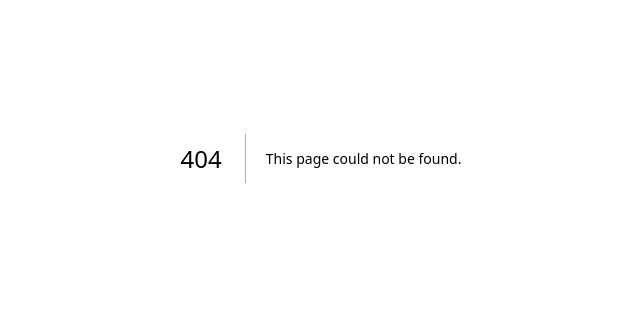
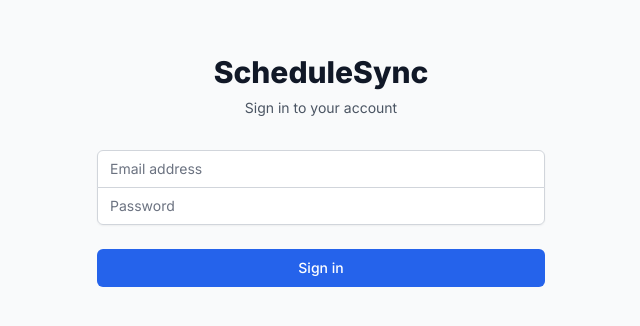
Before and after one commit to Txrissa-dev/schedulesync-web, a Next.js app: page /login in a window 1280 px wide. Before the commit this address had no page. Shown: the part 242-568 px from the top of the page, without its empty margins (319-959 px from the left). Built offline with nearby package versions, Linux system fonts and the light colour scheme; no server answers.

Commit message:
Sandbox autosave

```diff
--- /dev/null
+++ b/app/dashboard/layout.tsx
@@ -0,0 +1,79 @@
+'use client'
+
+import { useEffect, useState } from 'react'
+import { useRouter } from 'next/navigation'
+import { supabase } from '@/lib/supabase'
+
+export default function DashboardLayout({
+  children,
+}: {
+  children: React.ReactNode
+}) {
+  const router = useRouter()
+  const [loading, setLoading] = useState(true)
+  const [user, setUser] = useState<any>(null)
+
+  useEffect(() => {
+    const checkUser = async () => {
+      const { data: { session } } = await supabase.auth.getSession()
+
+      if (!session) {
+        router.push('/login')
+      } else {
+        setUser(session.user)
+        setLoading(false)
+      }
+    }
+
+    checkUser()
+
+    const { data: { subscription } } = supabase.auth.onAuthStateChange((_event, session) => {
+      if (!session) {
+        router.push('/login')
+      } else {
+        setUser(session.user)
+      }
+    })
+
+    return () => subscription.unsubscribe()
+  }, [router])
+
+  const handleSignOut = async () => {
+    await supabase.auth.signOut()
+    router.push('/login')
+  }
+
+  if (loading) {
+    return (
+      <div className="min-h-screen flex items-center justify-center">
+        <div className="text-lg">Loading...</div>
+      </div>
+    )
+  }
+
+  return (
+    <div className="min-h-screen bg-gray-100">
+      <nav className="bg-white shadow-sm">
+        <div className="max-w-7xl mx-auto px-4 sm:px-6 lg:px-8">
+          <div className="flex justify-between h-16">
+            <div className="flex items-center">
+              <h1 className="text-xl font-bold text-gray-900">ScheduleSync</h1>
+            </div>
+            <div className="flex items-center space-x-4">
+              <span className="text-sm text-gray-700">{user?.email}</span>
+              <button
+                onClick={handleSignOut}
+                className="px-4 py-2 text-sm font-medium text-white bg-red-600 rounded-md hover:bg-red-700"
+              >
+                Sign Out
+              </button>
+            </div>
+          </div>
+        </div>
+      </nav>
+      <main className="max-w-7xl mx-auto py-6 sm:px-6 lg:px-8">
+        {children}
+      </main>
+    </div>
+  )
+}
--- /dev/null
+++ b/app/dashboard/page.tsx
@@ -0,0 +1,79 @@
+'use client'
+
+import { useEffect, useState } from 'react'
+import { supabase } from '@/lib/supabase'
+
+export default function DashboardPage() {
+  const [userRole, setUserRole] = useState<string | null>(null)
+  const [loading, setLoading] = useState(true)
+
+  useEffect(() => {
+    const fetchUserRole = async () => {
+      try {
+        const { data: { user } } = await supabase.auth.getUser()
+
+        if (user) {
+          // TODO: Fetch user role from your database
+          // This is a placeholder - you'll need to adjust based on your schema
+          setUserRole('admin') // Temporary default
+        }
+      } catch (error) {
+        console.error('Error fetching user role:', error)
+      } finally {
+        setLoading(false)
+      }
+    }
+
+    fetchUserRole()
+  }, [])
+
+  if (loading) {
+    return <div className="text-center py-12">Loading dashboard...</div>
+  }
+
+  return (
+    <div className="px-4 py-6 sm:px-0">
+      <div className="bg-white shadow rounded-lg p-6">
+        <h2 className="text-2xl font-bold text-gray-900 mb-6">Dashboard</h2>
+
+        <div className="grid grid-cols-1 md:grid-cols-3 gap-6">
+          <div className="bg-blue-50 rounded-lg p-6">
+            <h3 className="text-lg font-semibold text-blue-900 mb-2">Centres</h3>
+            <p className="text-3xl font-bold text-blue-600">0</p>
+            <p className="text-sm text-blue-700 mt-2">Active centres</p>
+          </div>
+
+          <div className="bg-green-50 rounded-lg p-6">
+            <h3 className="text-lg font-semibold text-green-900 mb-2">Students</h3>
+            <p className="text-3xl font-bold text-green-600">0</p>
+            <p className="text-sm text-green-700 mt-2">Enrolled students</p>
+          </div>
+
+          <div className="bg-purple-50 rounded-lg p-6">
+            <h3 className="text-lg font-semibold text-purple-900 mb-2">Staff</h3>
+            <p className="text-3xl font-bold text-purple-600">0</p>
+            <p className="text-sm text-purple-700 mt-2">Active staff members</p>
+          </div>
+        </div>
+
+        <div className="mt-8">
+          <h3 className="text-lg font-semibold text-gray-900 mb-4">Quick Actions</h3>
+          <div className="grid grid-cols-1 md:grid-cols-2 lg:grid-cols-4 gap-4">
+            <button className="bg-white border-2 border-blue-500 text-blue-600 rounded-lg p-4 hover:bg-blue-50 transition">
+              View Schedules
+            </button>
+            <button className="bg-white border-2 border-green-500 text-green-600 rounded-lg p-4 hover:bg-green-50 transition">
+              Mark Attendance
+            </button>
+            <button className="bg-white border-2 border-purple-500 text-purple-600 rounded-lg p-4 hover:bg-purple-50 transition">
+              Manage Staff
+            </button>
+            <button className="bg-white border-2 border-orange-500 text-orange-600 rounded-lg p-4 hover:bg-orange-50 transition">
+              Reports
+            </button>
+          </div>
+        </div>
+      </div>
+    </div>
+  )
+}
--- /dev/null
+++ b/app/login/page.tsx
@@ -0,0 +1,101 @@
+'use client'
+
+import { useState } from 'react'
+import { useRouter } from 'next/navigation'
+import { supabase } from '@/lib/supabase'
+
+export default function LoginPage() {
+  const router = useRouter()
+  const [email, setEmail] = useState('')
+  const [password, setPassword] = useState('')
+  const [loading, setLoading] = useState(false)
+  const [error, setError] = useState<string | null>(null)
+
+  const handleLogin = async (e: React.FormEvent) => {
+    e.preventDefault()
+    setLoading(true)
+    setError(null)
+
+    try {
+      const { data, error } = await supabase.auth.signInWithPassword({
+        email,
+        password,
+      })
+
+      if (error) throw error
+
+      router.push('/dashboard')
+      router.refresh()
+    } catch (error: any) {
+      setError(error.message || 'An error occurred during login')
+    } finally {
+      setLoading(false)
+    }
+  }
+
+  return (
+    <div className="min-h-screen flex items-center justify-center bg-gray-50 py-12 px-4 sm:px-6 lg:px-8">
+      <div className="max-w-md w-full space-y-8">
+        <div>
+          <h2 className="mt-6 text-center text-3xl font-extrabold text-gray-900">
+            ScheduleSync
+          </h2>
+          <p className="mt-2 text-center text-sm text-gray-600">
+            Sign in to your account
+          </p>
+        </div>
+        <form className="mt-8 space-y-6" onSubmit={handleLogin}>
+          {error && (
+            <div className="rounded-md bg-red-50 p-4">
+              <div className="text-sm text-red-800">{error}</div>
+            </div>
+          )}
+          <div className="rounded-md shadow-sm -space-y-px">
+            <div>
+              <label htmlFor="email-address" className="sr-only">
+                Email address
+              </label>
+              <input
+                id="email-address"
+                name="email"
+                type="email"
+                autoComplete="email"
+                required
+                className="appearance-none rounded-none relative block w-full px-3 py-2 border border-gray-300 placeholder-gray-500 text-gray-900 rounded-t-md focus:outline-none focus:ring-blue-500 focus:border-blue-500 focus:z-10 sm:text-sm"
+                placeholder="Email address"
+                value={email}
+                onChange={(e) => setEmail(e.target.value)}
+              />
+            </div>
+            <div>
+              <label htmlFor="password" className="sr-only">
+                Password
+              </label>
+              <input
+                id="password"
+                name="password"
+                type="password"
+                autoComplete="current-password"
+                required
+                className="appearance-none rounded-none relative block w-full px-3 py-2 border border-gray-300 placeholder-gray-500 text-gray-900 rounded-b-md focus:outline-none focus:ring-blue-500 focus:border-blue-500 focus:z-10 sm:text-sm"
+                placeholder="Password"
+                value={password}
+                onChange={(e) => setPassword(e.target.value)}
+              />
+            </div>
+          </div>
+
+          <div>
+            <button
+              type="submit"
+              disabled={loading}
+              className="group relative w-full flex justify-center py-2 px-4 border border-transparent text-sm font-medium rounded-md text-white bg-blue-600 hover:bg-blue-700 focus:outline-none focus:ring-2 focus:ring-offset-2 focus:ring-blue-500 disabled:bg-blue-300"
+            >
+              {loading ? 'Signing in...' : 'Sign in'}
+            </button>
+          </div>
+        </form>
+      </div>
+    </div>
+  )
+}
```
Also changed, not shown: middleware.ts (added, +25 -0 lines), 1 other file (tests, documents, lock files or other folders).
